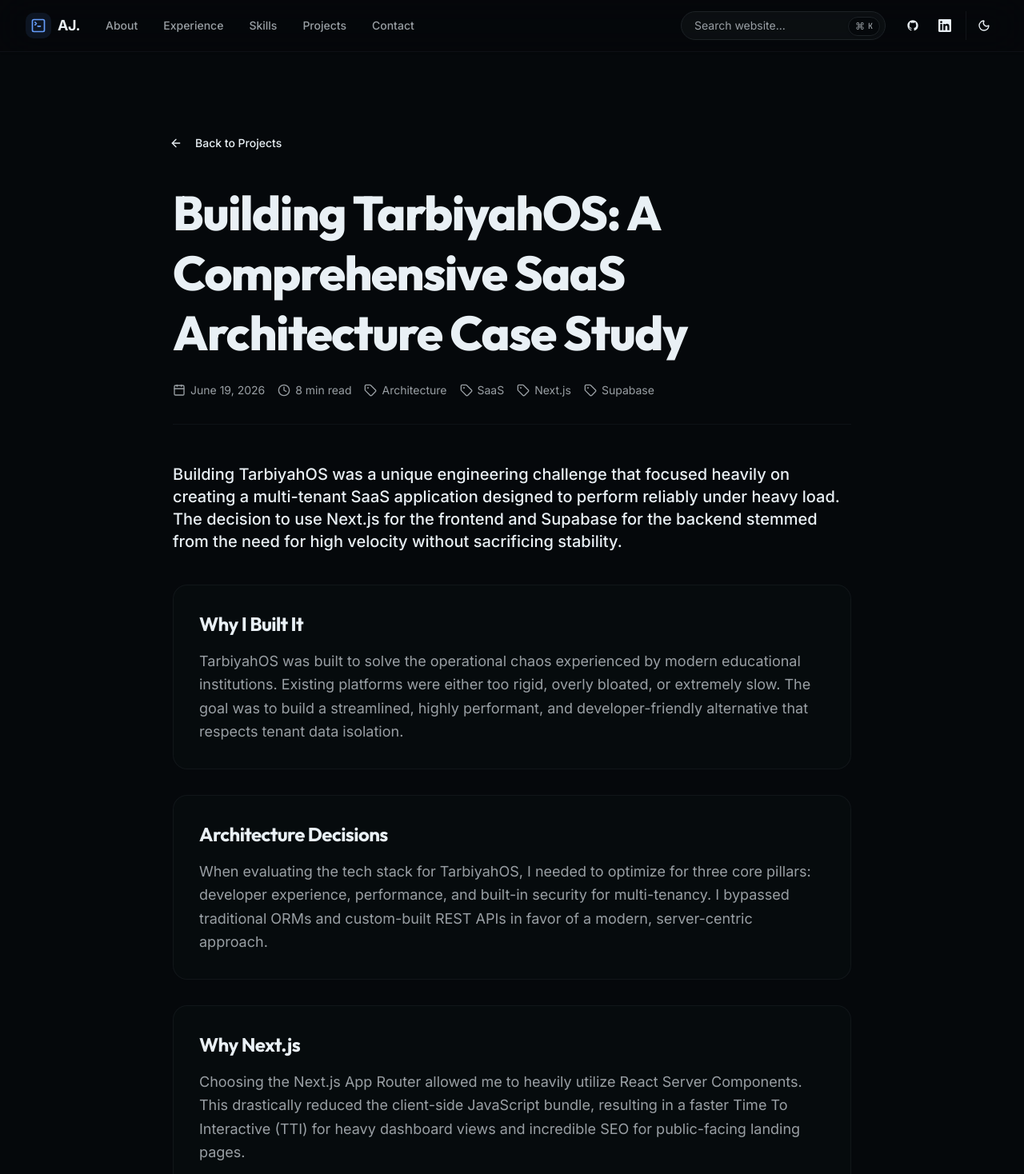
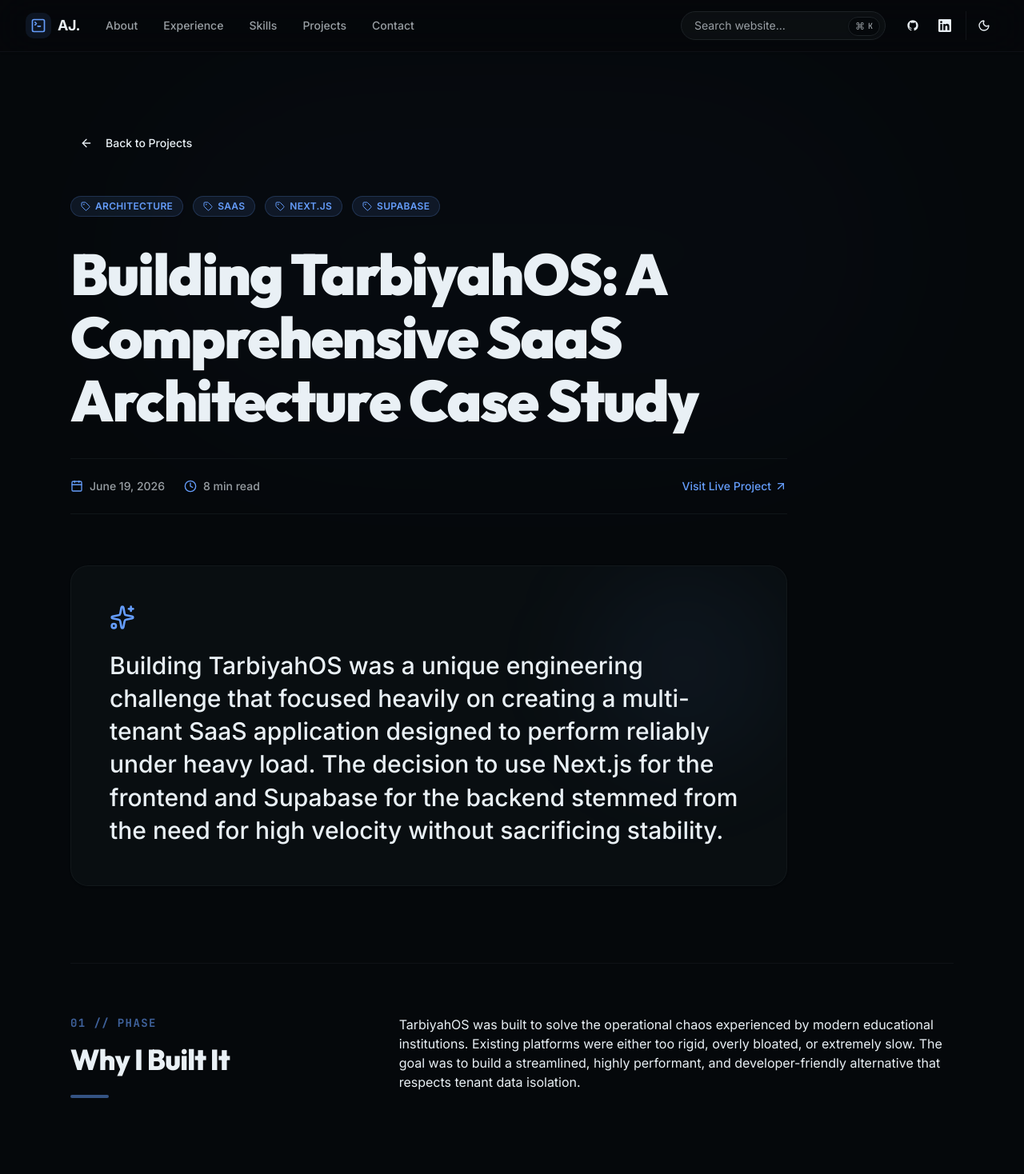
Before and after one commit to mdasifj625/portfolio, a Next.js app: page /works/tarbiyahos in a window 1280 px wide. Shown: the top 1468 px of the page at 80% size. Built offline with nearby package versions, Linux system fonts and the light colour scheme.

Commit message:
feat: premium case study UI and lint fixes

```diff
--- a/src/app/page.tsx
+++ b/src/app/page.tsx
@@ -1,4 +1,4 @@
-import { Button } from "@/components/ui/button";
+
 import Link from "next/link";
 import { Download, ChevronRight, Briefcase } from "lucide-react";
 import { About } from "@/components/about";
--- a/src/app/works/[slug]/page.tsx
+++ b/src/app/works/[slug]/page.tsx
@@ -1,6 +1,6 @@
 import Link from "next/link";
 import { notFound } from "next/navigation";
-import { ArrowLeft, Calendar, Clock, Tag } from "lucide-react";
+import { ArrowLeft, Calendar, Clock, Tag, ArrowUpRight, Sparkles } from "lucide-react";
 import { buttonVariants } from "@/components/ui/button";
 import portfolioData from "@/data/portfolio.json";
 import { Metadata } from "next";
@@ -29,55 +29,93 @@
     notFound();
   }
 
+  // Find the live link from projects if available
+  const relatedProject = portfolioData.projects?.find(p => p.links.caseStudy.includes(slug));
+
   return (
-    <main className="flex-1 min-h-[calc(100vh-4rem)] px-6 py-12 md:py-24 max-w-4xl mx-auto w-full">
-      <Link href="/#projects" className={buttonVariants({ variant: "ghost", className: "mb-8 -ml-4" })}>
+    <main className="flex-1 min-h-[calc(100vh-4rem)] pb-24 w-full overflow-hidden relative">
+      {/* Background ambient glow */}
+      <div className="absolute top-0 left-1/2 -translate-x-1/2 w-[1000px] h-[500px] bg-primary/10 rounded-full blur-[120px] pointer-events-none opacity-50 dark:opacity-20" />
+
+      <div className="max-w-6xl mx-auto px-6 pt-12 md:pt-24 relative z-10">
+        <Link href="/#projects" className={buttonVariants({ variant: "ghost", className: "mb-12 hover:bg-primary/10 hover:text-primary transition-colors" })}>
           <ArrowLeft className="w-4 h-4 mr-2" />
           Back to Projects
         </Link>
 
-      <article className="space-y-12 animate-in fade-in slide-in-from-bottom-8 duration-700">
-        {/* Header */}
-        <header className="space-y-6 border-b border-border/40 pb-8">
-          <h1 className="text-4xl sm:text-5xl md:text-6xl font-extrabold tracking-tight text-foreground leading-tight">
+        <article className="animate-in fade-in slide-in-from-bottom-8 duration-1000">
+          {/* Hero Section of the Case Study */}
+          <header className="space-y-8 max-w-4xl">
+            <div className="flex flex-wrap items-center gap-3">
+              {work.tags.map((tag: string, idx: number) => (
+                <span key={idx} className="inline-flex items-center gap-1.5 px-3 py-1 rounded-full bg-primary/10 text-primary text-xs font-semibold tracking-wide uppercase border border-primary/20">
+                  <Tag className="w-3 h-3" />
+                  {tag}
+                </span>
+              ))}
+            </div>
+
+            <h1 className="text-4xl sm:text-5xl md:text-7xl font-black tracking-tight text-foreground leading-[1.1]">
               {work.title}
             </h1>
-          <div className="flex flex-wrap items-center gap-4 text-sm text-muted-foreground">
-            <div className="flex items-center gap-1.5">
-              <Calendar className="w-4 h-4" />
+
+            <div className="flex flex-wrap items-center gap-6 text-sm font-medium text-muted-foreground border-y border-border/50 py-6 mt-8">
+              <div className="flex items-center gap-2">
+                <Calendar className="w-4 h-4 text-primary" />
                 <time dateTime={work.date}>{work.date}</time>
               </div>
-            <div className="flex items-center gap-1.5">
-              <Clock className="w-4 h-4" />
+              <div className="flex items-center gap-2">
+                <Clock className="w-4 h-4 text-primary" />
                 <span>{work.readTime}</span>
               </div>
-            {work.tags.map((tag: string, idx: number) => (
-              <div key={idx} className="flex items-center gap-1.5">
-                <Tag className="w-4 h-4" />
-                <span>{tag}</span>
-              </div>
-            ))}
+              {relatedProject?.links?.live && (
+                <a
+                  href={relatedProject.links.live}
+                  target="_blank"
+                  rel="noreferrer"
+                  className="flex items-center gap-1 text-primary hover:text-primary/80 transition-colors ml-auto"
+                >
+                  Visit Live Project
+                  <ArrowUpRight className="w-4 h-4" />
+                </a>
+              )}
             </div>
           </header>
 
-        {/* Content */}
-        <div className="space-y-10 text-lg leading-relaxed text-muted-foreground">
-          <p className="text-xl text-foreground font-medium">
+          {/* Intro block */}
+          <div className="mt-16 max-w-4xl">
+            <div className="relative p-8 md:p-12 rounded-3xl bg-card border border-border/50 shadow-sm overflow-hidden group">
+              <div className="absolute top-0 right-0 w-64 h-64 bg-primary/5 rounded-full blur-[60px] group-hover:bg-primary/10 transition-colors duration-700" />
+              <Sparkles className="w-8 h-8 text-primary mb-6" />
+              <p className="text-2xl md:text-3xl text-foreground font-medium leading-snug relative z-10">
                 {work.intro}
               </p>
+            </div>
+          </div>
 
-          <section className="space-y-8">
-            <div className="space-y-8 mt-8">
-              {work.sections.map((section: any, idx: number) => (
-                <div key={idx} className="p-6 md:p-8 rounded-2xl border border-border/50 bg-card/50 transition-colors hover:bg-card">
-                  <h3 className="text-2xl font-bold text-foreground mb-4">{section.heading}</h3>
-                  <p className="text-muted-foreground">{section.content}</p>
+          {/* Premium Sticky Sections */}
+          <div className="mt-24 space-y-24 md:space-y-32 border-t border-border/40 pt-16">
+            {work.sections.map((section: { heading: string; content: string }, idx: number) => (
+              <section key={idx} className="grid md:grid-cols-[1fr_2fr] gap-8 md:gap-16 items-start group">
+                <div className="sticky top-32">
+                  <span className="text-primary font-mono text-sm font-bold tracking-widest uppercase mb-4 block opacity-60">
+                    0{idx + 1} // Phase
+                  </span>
+                  <h3 className="text-3xl md:text-4xl font-extrabold text-foreground tracking-tight">
+                    {section.heading}
+                  </h3>
+                  <div className="h-1 w-12 bg-primary/50 mt-6 rounded-full group-hover:w-24 group-hover:bg-primary transition-all duration-500" />
                 </div>
+
+                <div className="prose prose-lg dark:prose-invert max-w-none prose-p:leading-loose prose-p:text-muted-foreground prose-p:text-lg md:prose-p:text-xl">
+                  <p>{section.content}</p>
+                </div>
+              </section>
             ))}
           </div>
-          </section>
+
+        </article>
       </div>
-      </article>
     </main>
   );
 }
--- a/src/components/about.tsx
+++ b/src/components/about.tsx
@@ -1,5 +1,6 @@
 "use client"
 
+import Image from "next/image"
 import { User } from "lucide-react"
 import { motion } from "framer-motion"
 import portfolioData from "@/data/portfolio.json"
@@ -39,15 +40,12 @@
           className="w-full md:w-1/3 flex justify-center"
         >
           <div className="relative w-64 h-64 md:w-80 md:h-80 rounded-full overflow-hidden border-4 border-background ring-4 ring-primary/20 dark:ring-primary/40 shadow-2xl group">
-            {/* Using a standard img tag to prevent next/image build errors if the user hasn't added avatar.jpg yet */}
-            <img
+            <Image
               src={personal.avatarUrl}
               alt={personal.name}
+              width={320}
+              height={320}
               className="object-cover w-full h-full transition-transform duration-500 group-hover:scale-110"
-              onError={(e) => {
-                // Fallback to a placeholder if the avatar isn't uploaded yet
-                e.currentTarget.src = "https://ui-avatars.com/api/?name=" + encodeURIComponent(personal.name) + "&size=512&background=random";
-              }}
             />
           </div>
         </motion.div>
--- a/src/components/command-menu.tsx
+++ b/src/components/command-menu.tsx
@@ -17,7 +17,6 @@
   Briefcase,
   Mail,
   Code2,
-  BookOpen,
   Download
 } from "lucide-react";
 import portfolioData from "@/data/portfolio.json";
--- a/src/components/contact.tsx
+++ b/src/components/contact.tsx
@@ -1,6 +1,6 @@
 "use client"
 
-import { Mail, Send, CheckCircle2, Copy } from "lucide-react"
+import { Mail, CheckCircle2, Copy } from "lucide-react"
 import { motion } from "framer-motion"
 import { useState } from "react"
 import portfolioData from "@/data/portfolio.json"
--- a/src/components/projects.tsx
+++ b/src/components/projects.tsx
@@ -1,6 +1,6 @@
 "use client"
 
-import { Code2, ExternalLink, ArrowRight, LayoutTemplate, Server, Database, Monitor } from "lucide-react"
+import { Code2, ExternalLink, ArrowRight, Server, Database, Monitor } from "lucide-react"
 import Link from "next/link"
 import { buttonVariants } from "@/components/ui/button"
 import { motion } from "framer-motion"
```
Lines whose indentation alone changed are shown as unchanged.
